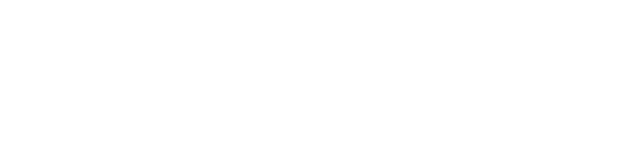
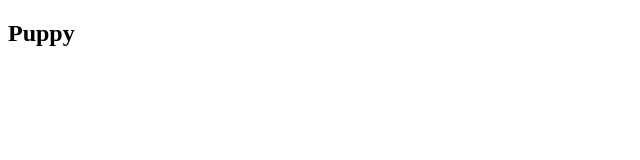
Before and after one commit to niloocampos/coursera-test, a plain HTML site: page module2-solution/index.html in a window 1280 px wide. Shown: the whole page, without its empty margins (0-640 px from the left). Drawn offline with Linux system fonts and the light colour scheme.

Commit message:
index.html
Added H2

```diff
--- a/module2-solution/index.html
+++ b/module2-solution/index.html
@@ -9,7 +9,7 @@
 </head>
 
 <body>
-
+    <h2>Puppy</h2>
 </body>
 
 </html>
```
